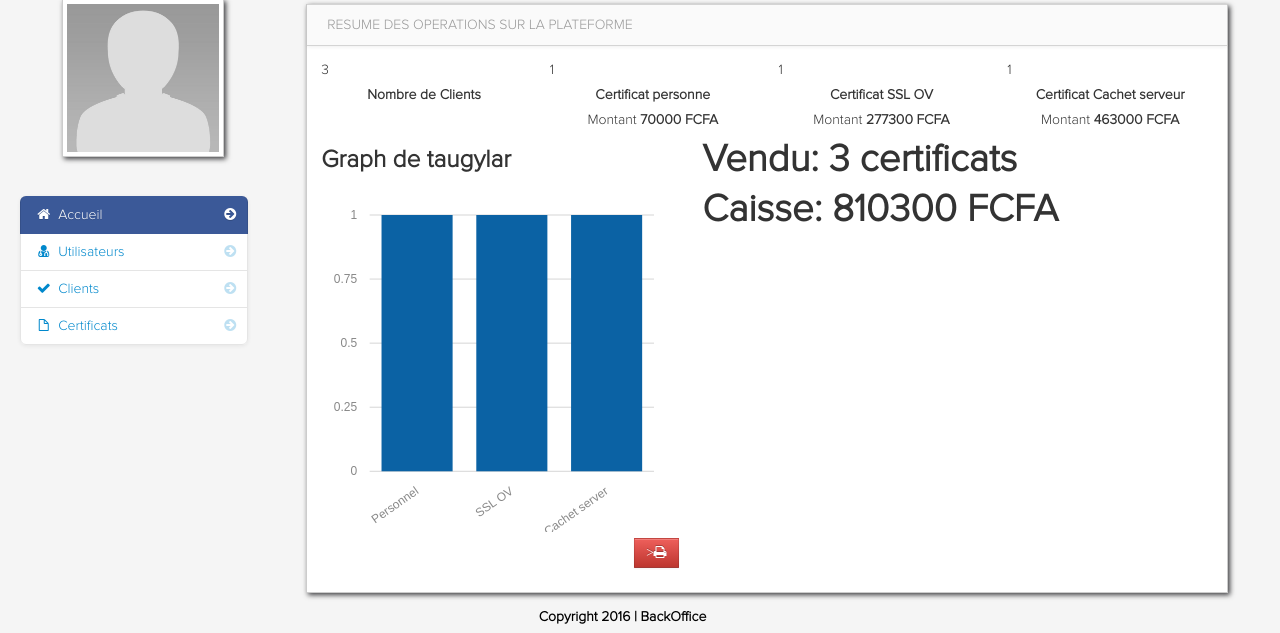
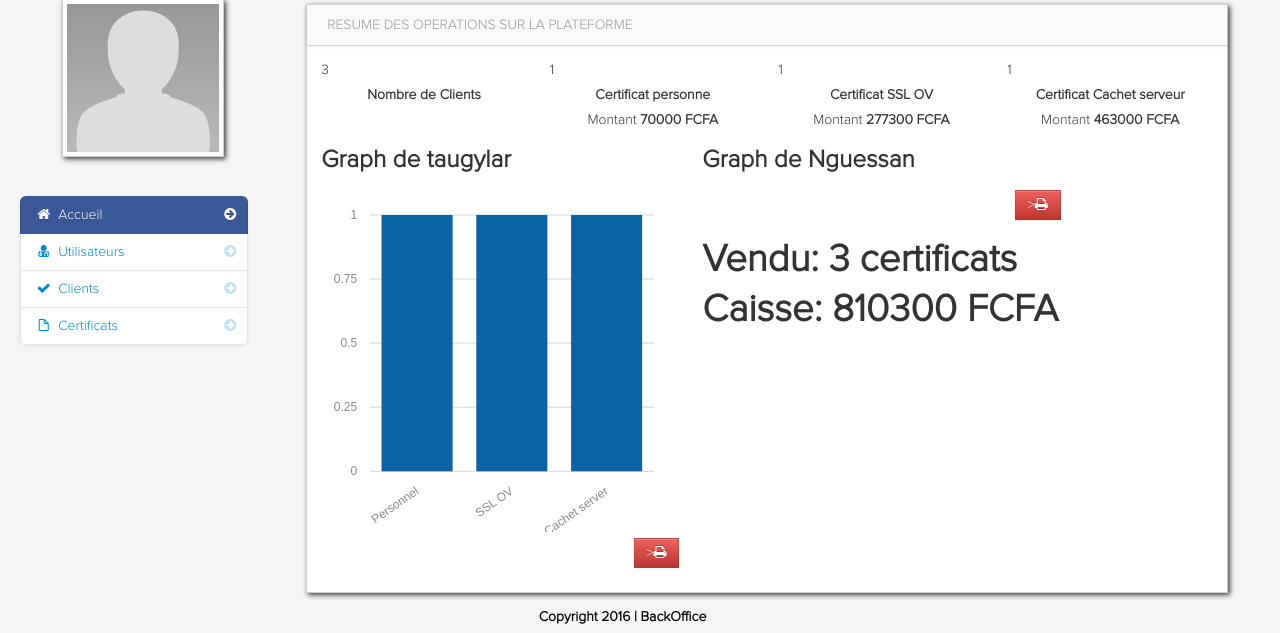
Before and after one commit to loic04/gestcertif, a PHP site: page /dasboard_employe.php in a window 1280 px wide. Shown: the part 70-703 px from the top of the page. Run offline with PHP 8.4, Linux system fonts and the light colour scheme; the visitor is signed in with stand-in values (Sample User, id 1); data comes from the database, SQL or seed files in the repository; some libraries are stand-ins or nearby versions.

Commit message:
begin of graph about operateur2

```diff
--- a/dasboard_employe.php
+++ b/dasboard_employe.php
@@ -57,6 +57,11 @@
 										$query_name_operateur1 = mysql_query("select * from employe where EMP_ID='7' ")or die(mysql_error());
 										$row                = mysql_fetch_array($query_name_operateur1);
 										$name_operateur1          = $row['EMP_NOM'];
+
+
+										$query_name_operateur2 = mysql_query("select * from employe where EMP_ID='10' ")or die(mysql_error());
+										$row                = mysql_fetch_array($query_name_operateur2);
+										$name_operateur2          = $row['EMP_NOM'];
 										?>
 							        	<!--/Variables of cost-->
 
@@ -104,7 +109,7 @@
 
 							        	<!--/Statistiques about our certifcates-->
 
-							        	<!--Diagram certificates-->
+							        	<!--Diagram operateurs-->
 							        	<div class="span5">
 							        		<div class="panel panel-primary">
 					                            <div class="panel-heading">
@@ -118,6 +123,20 @@
 					                              </div>
 					                         </div>
 					                    </div>
+
+															<div class="span5">
+										        		<div class="panel panel-primary">
+								                            <div class="panel-heading">
+								                                <h3 class="panel-title"><i class="fa fa-long-arrow-right"></i> Graph de <?php echo $name_operateur2; ?></h3>
+								                            </div>
+								                            <div class="panel-body">
+								                                <div id="morris-bar-chart2"></div>
+								                                <div class="text-right">
+								                                    <a data-toggle="modal"  id="delete"  class="btn btn-danger" name=""  target="_blank" href="#">><i class="icon-print"></i></a>
+								                                </div>
+								                              </div>
+								                         </div>
+								                    </div>
 
 							        	<!--/Diagram certificates-->
 
--- a/script.php
+++ b/script.php
@@ -4,6 +4,7 @@
 
 	    <script>
 	     // Bar Chart data
+			 //Graph about operateur1
 
 	     <?php //personnal certificate
 	     mysql_select_db('gestcertdkb',mysql_connect('localhost','root',''))or die(mysql_error());
```
